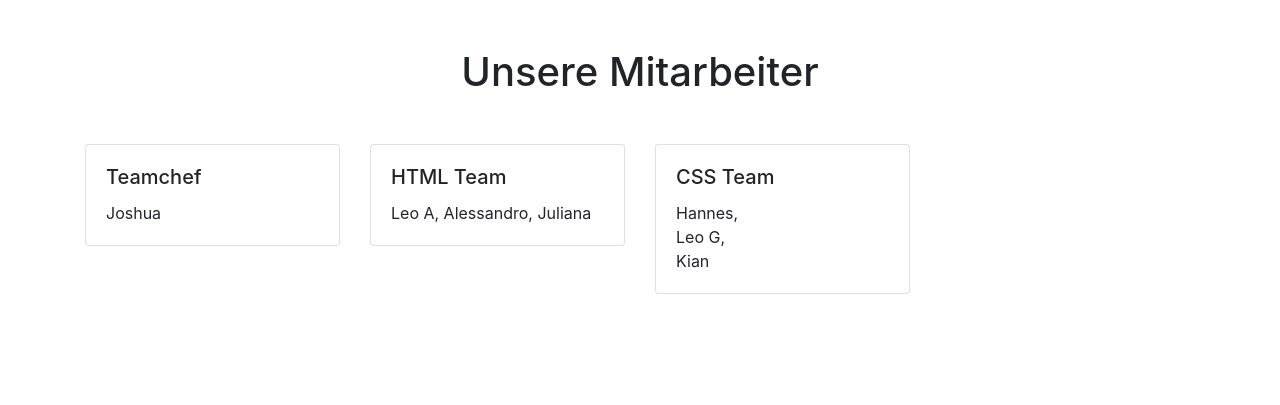
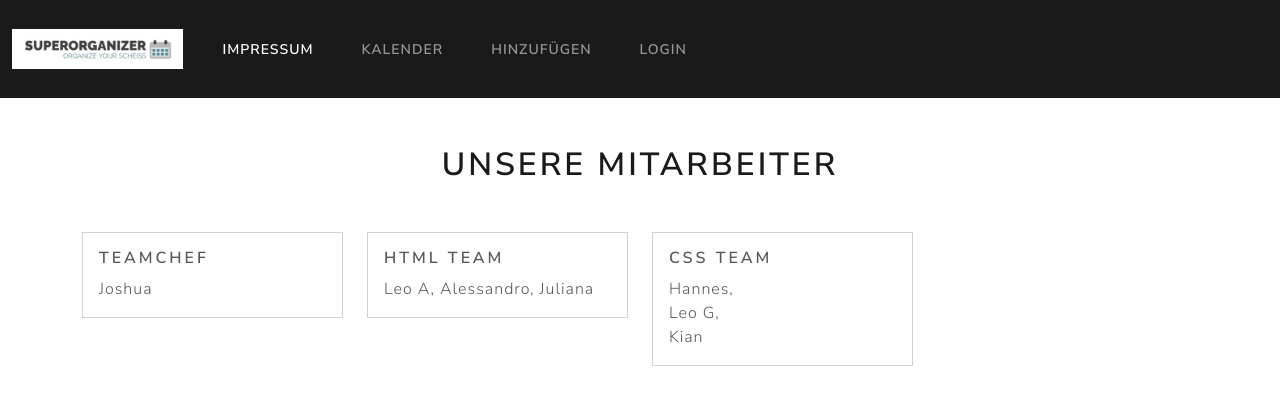
Before and after one commit to RN0L/Planer, a Flask app: page /about in a window 1280 px wide. Shown: the top 405 px of the page. Run offline with Flask 3, Linux system fonts and the light colour scheme; data comes from the database, SQL or seed files in the repository; some libraries are stand-ins or nearby versions.

Commit message:
navbar für about

```diff
--- a/templates/about.html
+++ b/templates/about.html
@@ -6,9 +6,38 @@
   <meta name="viewport" content="width=device-width, initial-scale=1.0">
   <title>Textboxen Beispiel</title>
   <!-- Bootstrap CSS -->
-  <link rel="stylesheet" href="https://stackpath.bootstrapcdn.com/bootstrap/4.5.2/css/bootstrap.min.css">
+  <link rel="stylesheet" href="{{ url_for('static', filename= 'css/bootstrap.css') }}">
 </head>
 <body>
+
+  <nav class="navbar navbar-expand-lg bg-primary" data-bs-theme="dark">
+    <div class="container-fluid">
+      <a class="navbar-brand" href="#">
+            <img src="static/images/Logo.png" alt="Logo" style="height: 40px;">
+      </a>
+      <button class="navbar-toggler" type="button" data-bs-toggle="collapse" data-bs-target="#navbarColor01" aria-controls="navbarColor01" aria-expanded="false" aria-label="Toggle navigation">
+        <span class="navbar-toggler-icon"></span>
+      </button>
+      <div class="collapse navbar-collapse" id="navbarColor01">
+        <ul class="navbar-nav me-auto">
+          <li class="nav-item">
+            <a class="nav-link active" href="#">Impressum
+              <span class="visually-hidden">(current)</span>
+            </a>
+          </li>
+          <li class="nav-item">
+            <a class="nav-link" href="/">Kalender</a>
+          </li>
+          <li class="nav-item">
+            <a class="nav-link" href="/hinzufügen">Hinzufügen</a>
+          </li>
+          <li class="nav-item">
+            <a class="nav-link" href="/login">Login</a>
+          </li>
+        </ul>
+      </div>
+    </div>
+</nav>
 
   <div class="container mt-5">
     <h1 class="text-center mb-5">Unsere Mitarbeiter</h1>
```
